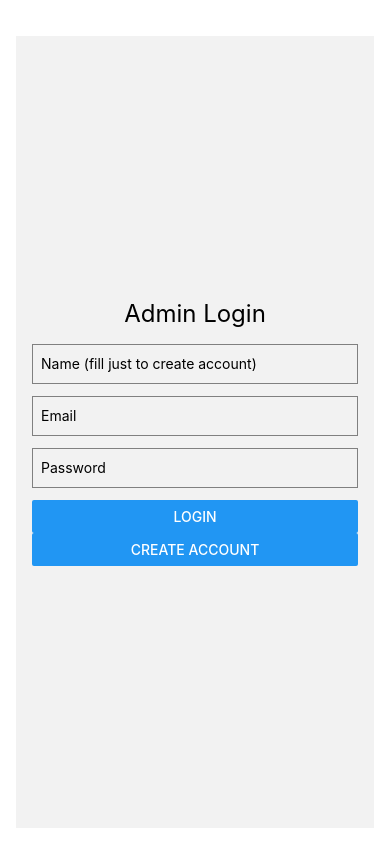
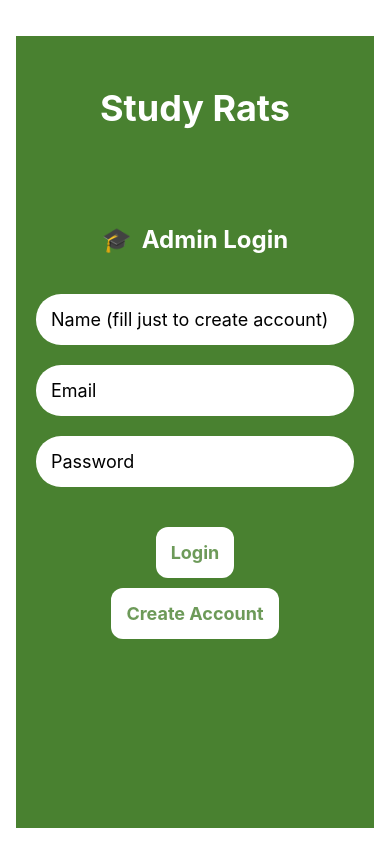
Before and after one commit to GustavoAdamee/StudyRats, a React Native app: screen /AdminLogin in a window 390 px wide. Built offline with nearby package versions, Linux system fonts and the light colour scheme; no server answers.

Commit message:
feat - new login styles

```diff
--- a/app/screens/AdminLogin.js
+++ b/app/screens/AdminLogin.js
@@ -1,8 +1,8 @@
 import React, { useState } from 'react';
-import { View, Text, TextInput, Button, StyleSheet, ActivityIndicator, Alert } from 'react-native';
+import { View, Text, TextInput, StyleSheet, Alert, ActivityIndicator, Button, TouchableOpacity } from 'react-native';
 import { FIREBASE_AUTH, FIREBASE_DB } from '../../FirebaseConfig';
-import { doc, setDoc, getDoc } from 'firebase/firestore';
-import { createUserWithEmailAndPassword, signInWithEmailAndPassword } from 'firebase/auth';
+import { signInWithEmailAndPassword, createUserWithEmailAndPassword } from 'firebase/auth';
+import { doc, getDoc, setDoc } from 'firebase/firestore';
 
 const AdminLogin = () => {
   const [email, setEmail] = useState('');
@@ -51,7 +51,11 @@ const AdminLogin = () => {
 
   return (
     <View style={styles.container}>
-      <Text style={styles.title}>Admin Login</Text>
+      <Text style={styles.mainTitle}>Study Rats</Text>
+      <View style={styles.titleContainer}>
+        <Text style={styles.emoji}>🎓</Text>
+        <Text style={styles.title}>Admin Login</Text>
+      </View>
       <TextInput
         style={styles.input}
         placeholder="Name (fill just to create account)"
@@ -79,8 +83,12 @@ const AdminLogin = () => {
         <ActivityIndicator size="large" color="#0000ff" />
       ) : (
         <>
-          <Button title="Login" onPress={signIn} />
-          <Button title="Create Account" onPress={signUp} />
+          <TouchableOpacity style={styles.button} onPress={signIn}>
+            <Text style={styles.buttonText}>Login</Text>
+          </TouchableOpacity>
+          <TouchableOpacity style={[styles.button, styles.buttonMargin]} onPress={signUp}>
+            <Text style={styles.buttonText}>Create Account</Text>
+          </TouchableOpacity>
         </>
       )}
     </View>
@@ -90,20 +98,57 @@ const AdminLogin = () => {
 const styles = StyleSheet.create({
   container: {
     flex: 1,
+    backgroundColor: '#498130',
+    alignItems: 'center',
     justifyContent: 'center',
-    padding: 16,
+    padding: 20,
+  },
+  mainTitle: {
+    fontSize: 36,
+    fontWeight: 'bold',
+    color: '#fff',
+    marginBottom: 20,
+    position: 'absolute',
+    top: 50,
+  },
+  titleContainer: {
+    flexDirection: 'row',
+    alignItems: 'center',
+    marginBottom: 40,
+  },
+  emoji: {
+    fontSize: 24,
+    marginRight: 10,
   },
   title: {
     fontSize: 24,
-    marginBottom: 16,
-    textAlign: 'center',
+    fontWeight: 'bold',
+    color: '#fff',
   },
   input: {
-    height: 40,
-    borderColor: 'gray',
-    borderWidth: 1,
-    marginBottom: 12,
-    paddingHorizontal: 8,
+    width: '100%',
+    padding: 15,
+    borderRadius: 25,
+    backgroundColor: '#fff',
+    marginBottom: 20,
+    fontSize: 18,
+  },
+  button: {
+    marginTop: 20,
+    // width: '100%',
+    padding: 15,
+    borderRadius: 12,
+    // backgroundColor: 'rgba(73, 129, 48, 0.17)',
+    backgroundColor: '#fff',
+    alignItems: 'center',
+  },
+  buttonText: {
+    fontSize: 18,
+    color: 'rgba(73, 129, 48, 0.8)',
+    fontWeight: 'bold',
+  },
+  buttonMargin: {
+    marginTop: 10,
   },
 });
 
--- a/app/screens/StudentLogin.js
+++ b/app/screens/StudentLogin.js
@@ -1,5 +1,5 @@
 import React, { useState } from 'react';
-import { View, Text, TextInput, Button, StyleSheet, ActivityIndicator, Alert } from 'react-native';
+import { View, Text, TextInput, Button, StyleSheet, ActivityIndicator, Alert, TouchableOpacity } from 'react-native';
 import { FIREBASE_AUTH, FIREBASE_DB } from '../../FirebaseConfig';
 import { doc, setDoc, getDoc } from 'firebase/firestore';
 import { createUserWithEmailAndPassword, signInWithEmailAndPassword } from 'firebase/auth';
@@ -51,7 +51,11 @@ const StudentLogin = () => {
 
   return (
     <View style={styles.container}>
-      <Text style={styles.title}>Student Login</Text>
+      <Text style={styles.mainTitle}>Study Rats</Text>
+      <View style={styles.titleContainer}>
+        <Text style={styles.emoji}>🎓</Text>
+        <Text style={styles.title}>Student Login</Text>
+      </View>
       <TextInput
         style={styles.input}
         placeholder="Name (fill just to create account)"
@@ -79,8 +83,12 @@ const StudentLogin = () => {
         <ActivityIndicator size="large" color="#0000ff" />
       ) : (
         <>
-          <Button title="Login" onPress={signIn} />
-          <Button title="Create Account" onPress={signUp} />
+          <TouchableOpacity style={styles.button} onPress={signIn}>
+            <Text style={styles.buttonText}>Login</Text>
+          </TouchableOpacity>
+          <TouchableOpacity style={[styles.button, styles.buttonMargin]} onPress={signUp}>
+            <Text style={styles.buttonText}>Create Account</Text>
+          </TouchableOpacity>
         </>
       )}
     </View>
@@ -90,20 +98,57 @@ const StudentLogin = () => {
 const styles = StyleSheet.create({
   container: {
     flex: 1,
+    backgroundColor: '#498130',
+    alignItems: 'center',
     justifyContent: 'center',
-    padding: 16,
+    padding: 20,
+  },
+  mainTitle: {
+    fontSize: 36,
+    fontWeight: 'bold',
+    color: '#fff',
+    marginBottom: 20,
+    position: 'absolute',
+    top: 50,
+  },
+  titleContainer: {
+    flexDirection: 'row',
+    alignItems: 'center',
+    marginBottom: 40,
+  },
+  emoji: {
+    fontSize: 24,
+    marginRight: 10,
   },
   title: {
     fontSize: 24,
-    marginBottom: 16,
-    textAlign: 'center',
+    fontWeight: 'bold',
+    color: '#fff',
   },
   input: {
-    height: 40,
-    borderColor: 'gray',
-    borderWidth: 1,
-    marginBottom: 12,
-    paddingHorizontal: 8,
+    width: '100%',
+    padding: 15,
+    borderRadius: 25,
+    backgroundColor: '#fff',
+    marginBottom: 20,
+    fontSize: 18,
+  },
+  button: {
+    marginTop: 20,
+    // width: '100%',
+    padding: 15,
+    borderRadius: 12,
+    // backgroundColor: 'rgba(73, 129, 48, 0.17)',
+    backgroundColor: '#fff',
+    alignItems: 'center',
+  },
+  buttonText: {
+    fontSize: 18,
+    color: 'rgba(73, 129, 48, 0.8)',
+    fontWeight: 'bold',
+  },
+  buttonMargin: {
+    marginTop: 10,
   },
 });
 
```
